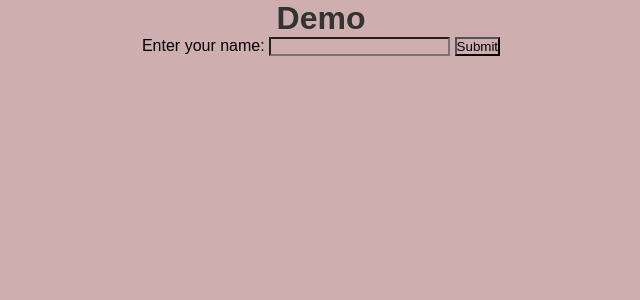
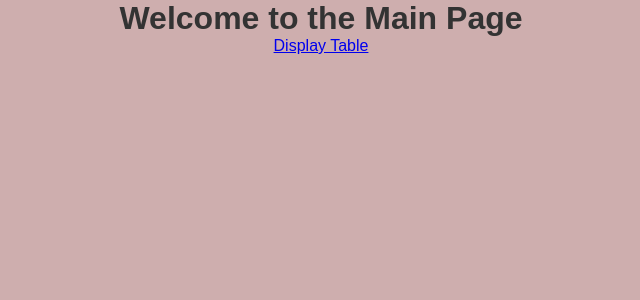
Before and after one commit to nateng98/Winnipeg-Bus-Lookup, a Flask app: page / in a window 1280 px wide. Shown: the top 300 px of the page, without its empty margins (319-959 px from the left). Run offline with Flask 3, Linux system fonts and the light colour scheme.

Commit message:
Update app.py

```diff
--- a/app.py
+++ b/app.py
@@ -1,34 +1,36 @@
-from flask import Flask, render_template, request
-import pyodbc
+"""
+Connects to a SQL database using pyodbc
+"""
+from flask import Flask, render_template
+import pyodbc as odbc
 
 app = Flask(__name__)
 
 #  Your connection details
-server_name = 'your_server_name'
-database_name = 'your_database_name'
-username = 'your_username'
-password = 'your_password'
+driver_name = 'SQL SERVER'
+server_name = 'DESKTOP-310T804'
+database_name = 'products'
 
 # Create connection string
-connection_string = f'DRIVER={{SQL Server}};' \
-                    f'SERVER={server_name};' \
-                    f'DATABASE={database_name}'; \
-                    f'UID={username}'; \
-                    f'PWD={password}'
+connection_string = f'DRIVER={{{driver_name}}};SERVER={server_name};DATABASE={database_name};TrustServerCertificate=yes'
 
-@app.route('/', methods=['GET','POST'])
-def index():
-  combinedStr = None
+@app.route('/')
+def home():
+  return render_template('index.html')
 
-  if request.method == 'POST':
-    userInput = request.form['user_input']
-    if len(userInput) != 0:
-      predefinedStr = "Hello, "
-    else:
-      predefinedStr = ""
-    combinedStr = predefinedStr + userInput
+@app.route('/display_table')
+def display_table():
 
-  return render_template('index.html', combinedStr=combinedStr)
+  conn = odbc.connect(connection_string)
+  cursor = conn.cursor()
+
+  cursor.execute("SELECT * FROM people")
+  table_rows = cursor.fetchall()
+
+  cursor.close()
+  conn.close()
+
+  return render_template('display_table.html', table_rows=table_rows)
 
 if __name__ == '__main__':
   app.run(debug=True)
--- a/templates/index.html
+++ b/templates/index.html
@@ -1,21 +1,16 @@
 <!DOCTYPE html>
 <html lang="en">
-<head>
-  <meta charset="UTF-8">
-  <meta name="viewport" content="width=device-width, initial-scale=1.0">
-  <title>Winnipeg Bus Lookup</title>
-  <link rel="stylesheet" href="{{ url_for('static', filename='css/style.css') }}">
-</head>
-<body>
-  <h1>Demo</h1>
-  <form action="/" method="post" onsubmit="clearInput()">
-    <label for="user_input">Enter your name:</label>
-    <input type="text" id="user_input" name="user_input">
-    <input type="submit" value="Submit">
-  </form>
-
-  {% if combinedStr %}
-    <h1>{{ combinedStr }}</h1>
-  {% endif %}
-</body>
+  <head>
+    <meta charset="UTF-8" />
+    <meta name="viewport" content="width=device-width, initial-scale=1.0" />
+    <title>Winnipeg Bus Lookup</title>
+    <link
+      rel="stylesheet"
+      href="{{ url_for('static', filename='css/style.css') }}"
+    />
+  </head>
+  <body>
+    <h1>Welcome to the Main Page</h1>
+    <a href="/display_table">Display Table</a>
+  </body>
 </html>
```
Also changed, not shown: templates/display_table.html (added, +25 -0 lines), README.md.
